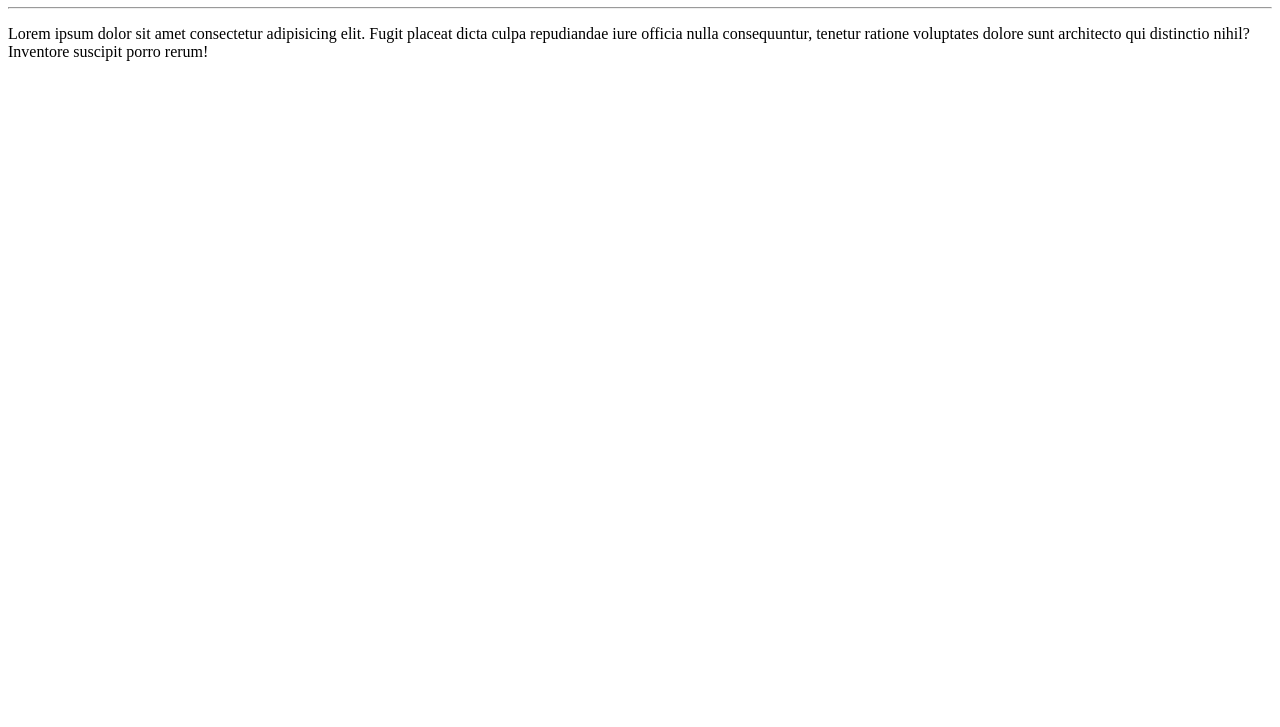
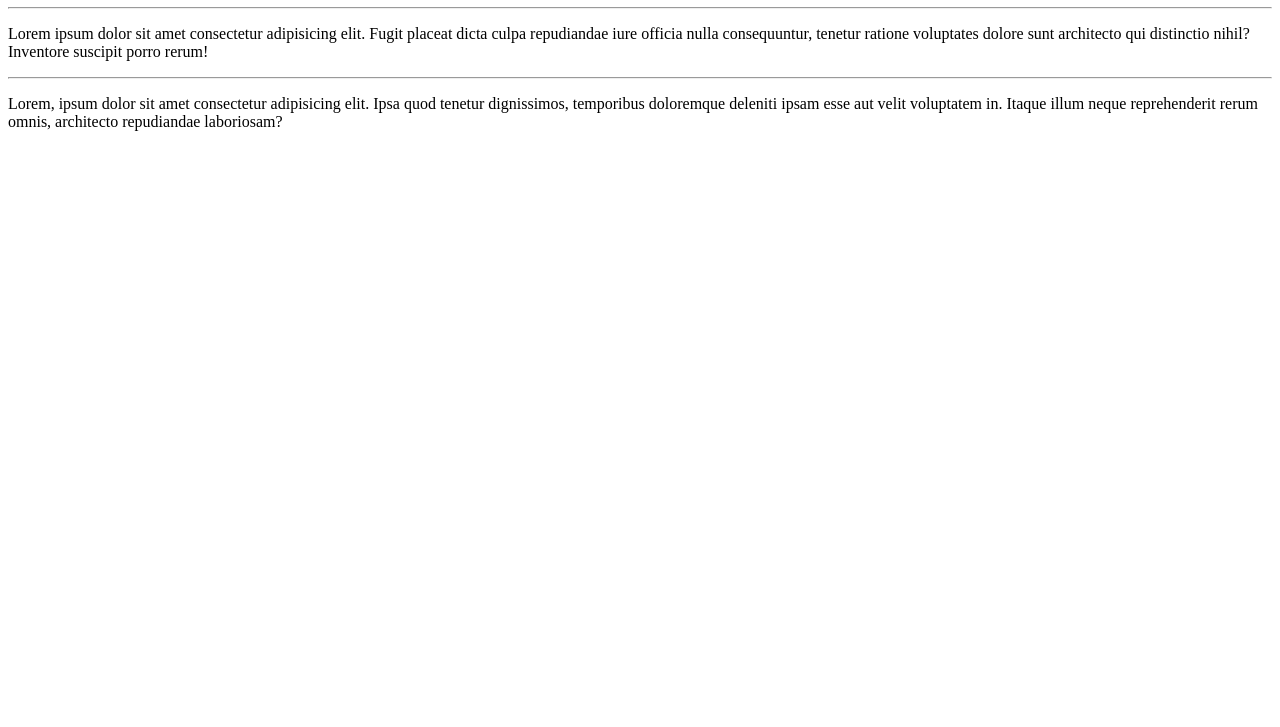
Before and after one commit to joaoguilhermemendes/Curso-em-Video-Markdown, a plain HTML site: page site-exemplo/index.html in a window 1280 px wide. Shown: the part 73-800 px from the top of the page. Drawn offline with Linux system fonts and the light colour scheme.

Commit message:
adicionei 1 paragrafo

```diff
--- a/site-exemplo/index.html
+++ b/site-exemplo/index.html
@@ -9,5 +9,7 @@
 <body>
     <h1>Olá, Mundo</h1><hr>
     <p>Lorem ipsum dolor sit amet consectetur adipisicing elit. Fugit placeat dicta culpa repudiandae iure officia nulla consequuntur, tenetur ratione voluptates dolore sunt architecto qui distinctio nihil? Inventore suscipit porro rerum!</p>
+    <hr>
+    <p>Lorem, ipsum dolor sit amet consectetur adipisicing elit. Ipsa quod tenetur dignissimos, temporibus doloremque deleniti ipsam esse aut velit voluptatem in. Itaque illum neque reprehenderit rerum omnis, architecto repudiandae laboriosam?</p>
 </body>
 </html>
```
